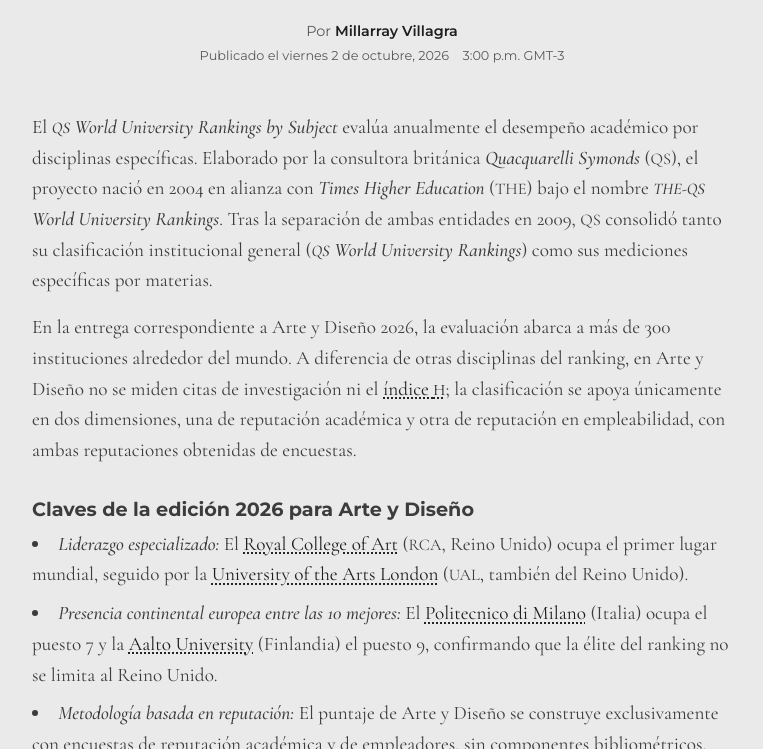
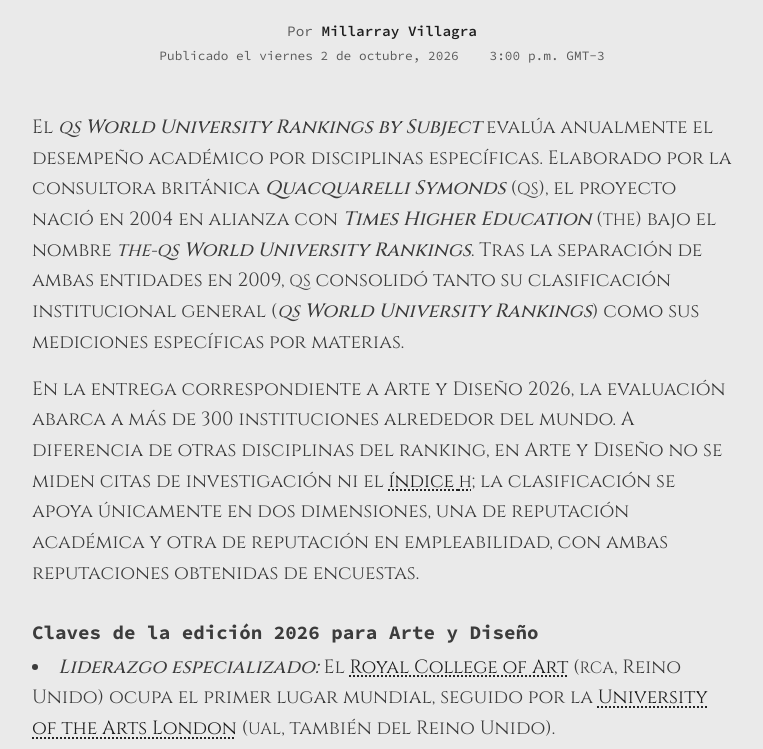
Before and after one commit to millarraycvo/clase_7, a plain HTML site: page index.html in a window 1280 px wide. Shown: the part 284-1033 px from the top of the page, without its empty margins (258-1021 px from the left). Drawn offline with nearby package versions, Linux system fonts and the light colour scheme; no server answers.

Commit message:
Add files via upload

```diff
--- a/index.html
+++ b/index.html
@@ -6,7 +6,7 @@
         <title>Ranking QS • Arte y Diseño • 2026</title>
 	<link rel="preconnect" href="https://fonts.googleapis.com">
 <link rel="preconnect" href="https://fonts.gstatic.com" crossorigin>
-<link href="https://fonts.googleapis.com/css2?family=Cormorant+Garamond:ital,wght@0,300..700;1,300..700&family=Montserrat:ital,wght@0,100..900;1,100..900&display=swap" rel="stylesheet">        <style>
+<link href="https://fonts.googleapis.com/css2?family=Cinzel:wght@400..900&family=Source+Code+Pro:ital,wght@0,200..900;1,200..900&display=swap" rel="stylesheet">        <style>
             /* Variables globales: si cambias algo aquí, cambia en todos los lugares donde se use esa variable */
             :root {
                 /* Formas de definir colores (Hexadecimal, HSL, RGB, RGBA con A de Alpha, Nombrándolo) */
@@ -17,8 +17,8 @@
                 --color-text-light: rgba(90, 90, 90, 1);
                 --color-border: silver;
                 /* Tipografías: si la primera opción no existe, pasa a la siguiente */
-                --font-sans: "Montserrat", "Helvetica Neue", Helvetica, Arial, sans-serif;
-                --font-serif: "Cormorant Garamond", Georgia, "Times New Roman", serif;
+                --font-sans: "Source Code Pro", "Helvetica Neue", Helvetica, Arial, sans-serif;
+                --font-serif: "Cinzel", Georgia, "Times New Roman", serif;
             }
 
             /* Se resetean TODOS los elementos (y sus pseudoelementos antes/después) para reiniciar márgenes y controlar el tamaño real de las cajas */
```
